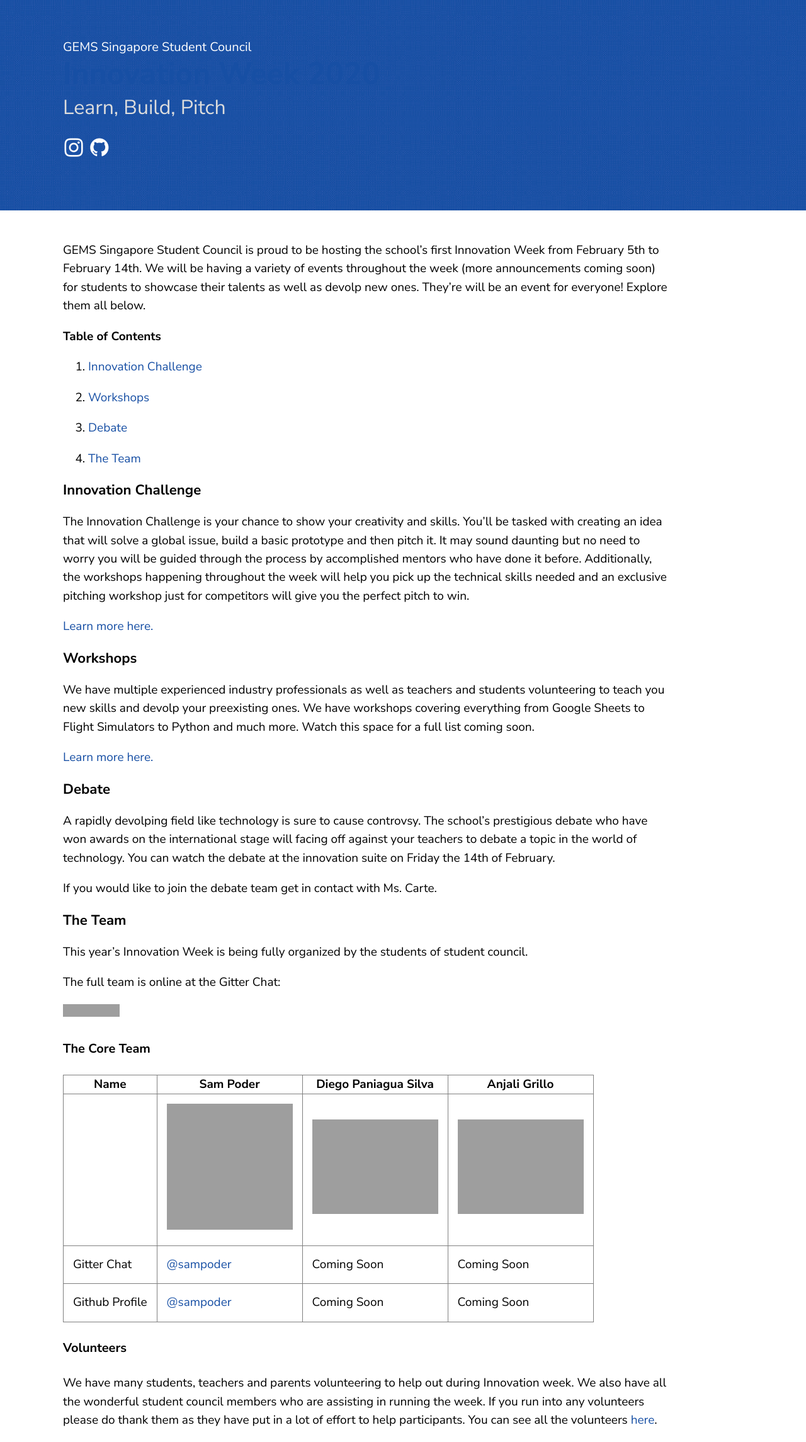
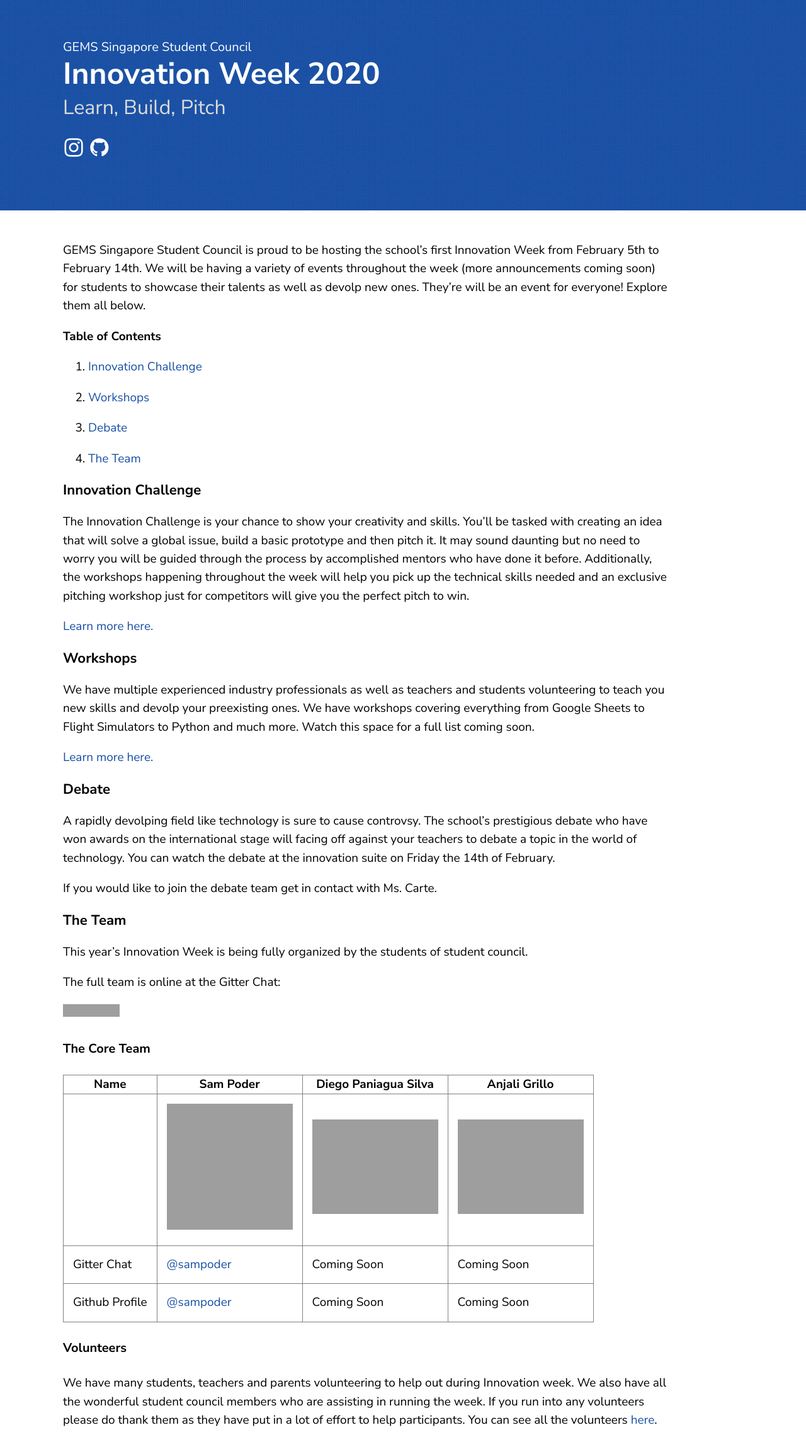
Before and after one commit to gemssingaporestudentcouncil/innovationweek2020, a Jekyll site: the page built from index.md, in a window 1280 px wide. Shown: the whole page at 63% size. Built offline with Jekyll 4.4.1, drawn with Linux system fonts in a browser that asks for light colours; grey boxes are pictures that could not be loaded.

Commit message:
Update theme.scss

```diff
--- a/_sass/theme.scss
+++ b/_sass/theme.scss
@@ -29,12 +29,21 @@
 	-moz-osx-font-smoothing: grayscale;
 }
 
-a {
+main a {
 	color: $linkColor;
 	text-decoration: none;
 	transition: border-bottom 0.4s;
 	&:hover {
 		border-bottom: 0.5px solid $linkColor;
+	}
+}
+
+header a {
+	color: #fff;
+	text-decoration: none;
+	transition: border-bottom 0.4s;
+	&:hover {
+		border-bottom: 0.5px solid #fff;
 	}
 }
 
```
